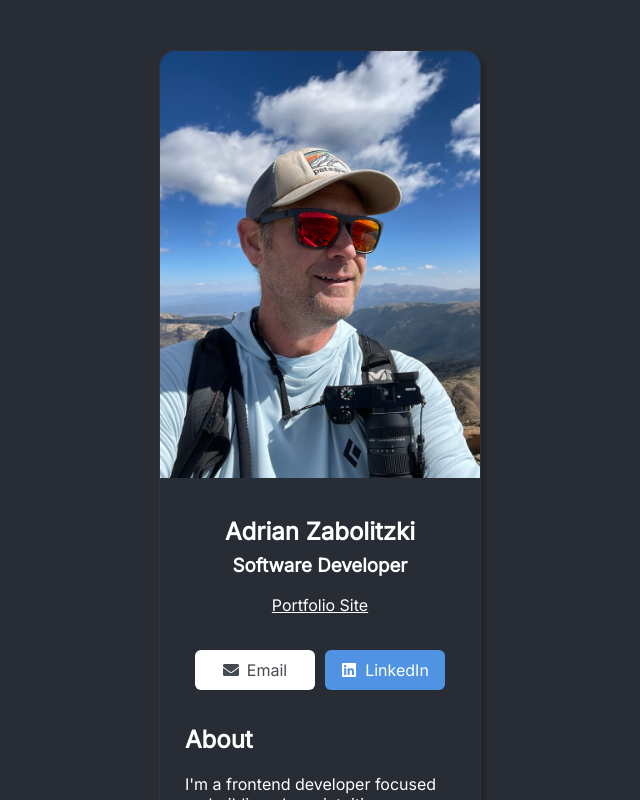
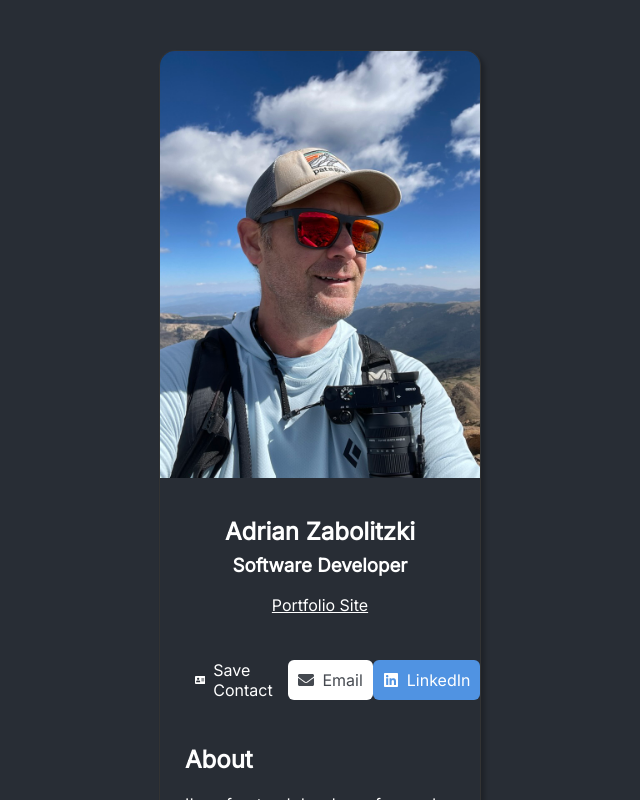
Before and after one commit to ganuza/digital-business-card, a React (Vite) app: page / in a window 1280 px wide. Shown: the top 800 px of the page, without its empty margins (320-960 px from the left). Built offline with nearby package versions, Linux system fonts and the light colour scheme.

Commit message:
Add Save Contact button

```diff
--- a/src/components/Buttons/Buttons.jsx
+++ b/src/components/Buttons/Buttons.jsx
@@ -1,9 +1,18 @@
 import './Buttons.css';
-import { FaLinkedin, FaEnvelope } from 'react-icons/fa';
+import { FaAddressCard, FaLinkedin, FaEnvelope } from 'react-icons/fa';
 
 function Buttons() {
   return (
     <section className="buttons section">
+      <a
+        href="/adrian-zabolitzki.vcf"
+        download="Adrian-Zabolitzki.vcf"
+        className="contact button"
+      >
+        <FaAddressCard />
+        Save Contact
+      </a>
+
       <a href="mailto:adrianzab@gmail.com" className="email button">
         <FaEnvelope />
         Email
```
